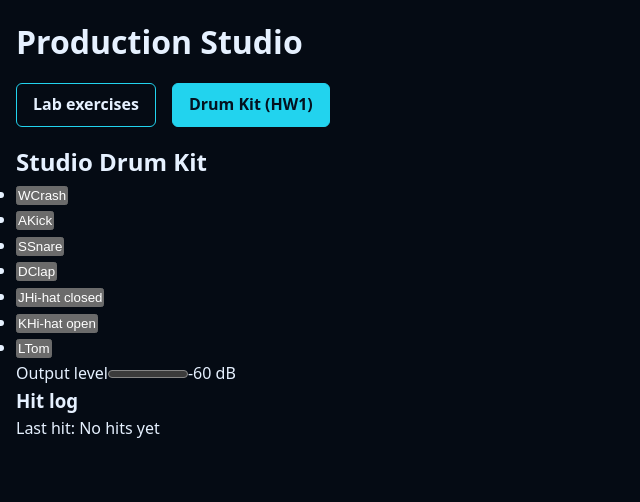
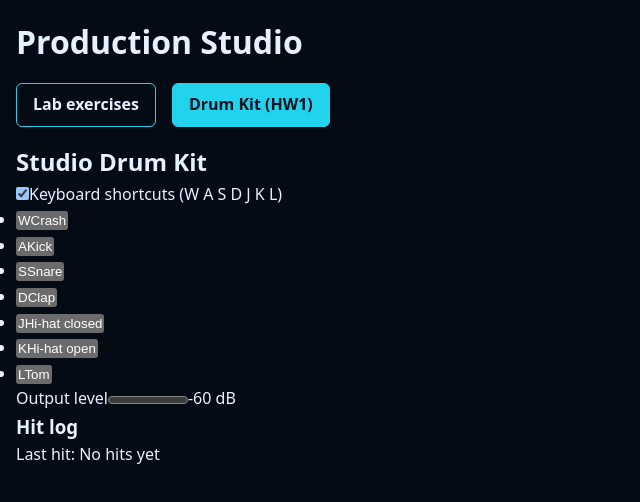
Before and after one commit to nguyenntkpvnm21/24521198_NguyenThaiKhanhNguyen_LAB3, a React (Vite) app: page / in a window 1280 px wide. Both pictures are taken after a click on the button "Drum Kit (HW1)". Shown: the top 502 px of the page, without its empty margins (0-640 px from the left). Built offline with nearby package versions, Linux system fonts and the light colour scheme.

Commit message:
feat(hw1): add keyboard shortcuts toggle

```diff
--- a/src/homeworks/DrumMachine/DrumMachine.jsx
+++ b/src/homeworks/DrumMachine/DrumMachine.jsx
@@ -16,6 +16,8 @@ export function DrumMachine() {
   const levelTextRef = useRef(null);
   const [activePadIds, setActivePadIds] = useState([]);
   const [hits, setHits] = useState([]);
+  const [shortcutsEnabled, setShortcutsEnabled] = useState(true);
+  const shortcutsId = useId();
 
   useEffect(() => {
     synthRef.current = createDrumSynth();
@@ -58,13 +60,27 @@ export function DrumMachine() {
     );
   }, []);
 
-  useDrumKeyboard(PAD_BY_CODE, handlePress, true, handleRelease);
+  useDrumKeyboard(PAD_BY_CODE, handlePress, shortcutsEnabled, handleRelease);
+
+  const handleShortcutsChange = (e) => {
+    setShortcutsEnabled(e.target.checked);
+    if (!e.target.checked) setActivePadIds([]);
+  };
 
   const latestHit = hits[0]?.text ?? 'No hits yet';
 
   return (
     <section className={styles.drumMachine} aria-labelledby={headingId}>
       <h2 id={headingId}>Studio Drum Kit</h2>
+            <p className={styles.field}>
+        <input
+          id={shortcutsId}
+          type="checkbox"
+          checked={shortcutsEnabled}
+          onChange={handleShortcutsChange}
+        />
+        <label htmlFor={shortcutsId}>Keyboard shortcuts (W A S D J K L)</label>
+      </p>
       <ul className={styles.pads}>
         {DRUM_PADS.map((pad) => (
           <li key={pad.id}>
```
